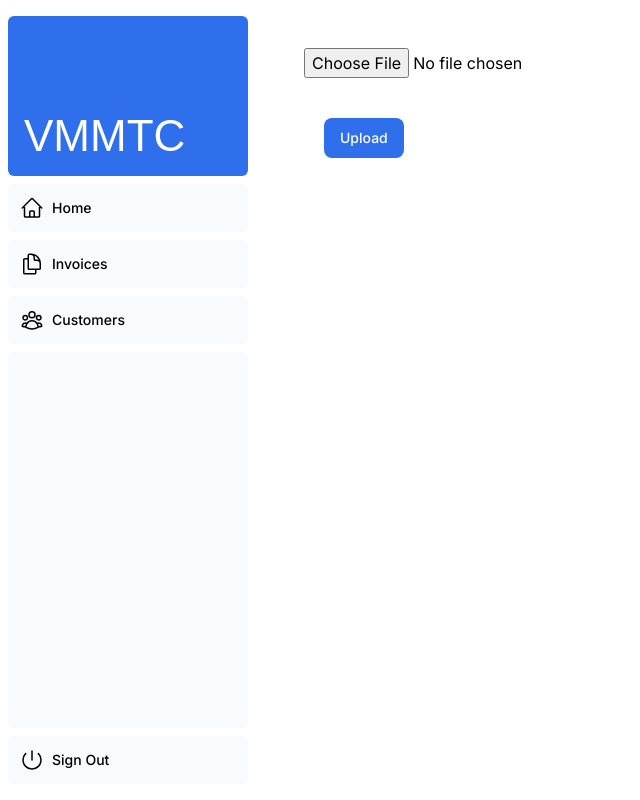
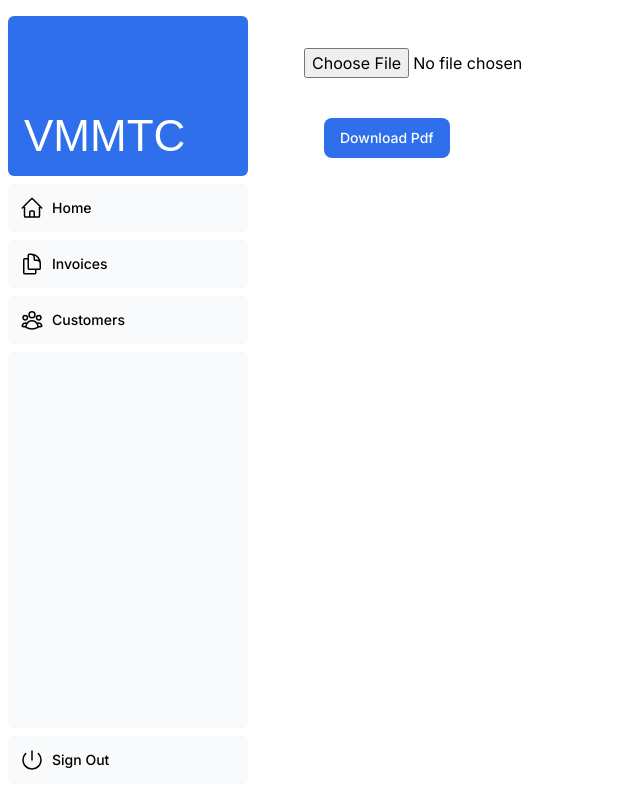
Before and after one commit to vmmtckalyan/church-invoice, a Next.js app: page /dashboard/receipt in a window 1280 px wide. Shown: the whole page, without its empty margins (0-640 px from the left). Built offline with nearby package versions, Linux system fonts and the light colour scheme; a web font is replaced by a local one.

Commit message:
changes done

```diff
--- a/app/dashboard/receipt/page.tsx
+++ b/app/dashboard/receipt/page.tsx
@@ -53,25 +53,31 @@ const UploadExcel: React.FC = () => {
     html2pdf().from(element).save();
   };
 
-  const handleUpload = () => {
-    console.log("handleUpload", data)
-    if (selectedFile) {
-      const fileReader = new FileReader();
-      fileReader.onload = async (event) => {
-        if (event.target) {
-          const data = event.target.result;
+  const handleUpload = async() => {
+    for (let i = 0; i < jsonData.length; i++) {
+      const element = document.getElementById(i + 'id');
+      const options = {
+        filename: jsonData[i].Receipt + "-" + jsonData[i].Name + '.pdf', // Specify the desired filename here
+      };
+      html2pdf().from(element).set(options).save();
+      // html2pdf().from(element).save();
+      // const formData = new FormData();
+      // formData.append('pdf', html2pdf().from(element).set(options));
+      // formData.append('to', jsonData[i].Mobile);
 
-          const workbook = XLSX.read(data, { type: 'binary' });
-          const sheetName = workbook.SheetNames[0];
-          const sheet = workbook.Sheets[sheetName];
-          const excelData = XLSX.utils.sheet_to_json<any[]>(sheet, { header: 1 });
-          setExcelData(excelData);
-        }
-      };
-      fileReader.readAsBinaryString(selectedFile);
-    } else {
-      console.log('No file selected.');
+      // try {
+      //   await axios.post('/api/send-pdf', formData, {
+      //     headers: {
+      //       'Content-Type': 'multipart/form-data'
+      //     }
+      //   });
+      //   alert('PDF sent successfully!');
+      // } catch (error) {
+      //   console.error('Error sending PDF:', error);
+      //   alert('Failed to send PDF.');
+      // }
     }
+
   };
 
 
@@ -83,7 +89,7 @@ const UploadExcel: React.FC = () => {
         onChange={handleFileChange}
       />
       <button className="ml-5 mt-10 flex h-10 items-center rounded-lg bg-blue-600 px-4 text-sm font-medium text-white transition-colors hover:bg-blue-500 focus-visible:outline focus-visible:outline-2 focus-visible:outline-offset-2 focus-visible:outline-blue-600"
-        onClick={handleUpload}>Upload</button>
+        onClick={handleUpload}>Download Pdf</button>
       {jsonData && jsonData[0] && (
         <div>
           <h2>Excel Data:</h2>
@@ -106,11 +112,12 @@ const UploadExcel: React.FC = () => {
           </table>
 
         </div >
+
       )}
       {jsonData.map((item, index) => (
-        <div key={index} id="divToPrint" className="bg-gray-100 border-4  border-violet-500/75 rounded-3xl shadow-2xl px-6 py-8 max-w-md mx-auto mt-8">
+        <div key={index} id={index + "id"} className="bg-gray-100 border-4  border-violet-500/75 rounded-3xl shadow-2xl px-6 py-8 max-w-md mx-auto mt-8">
           <Image
-            src="/vmmtc-logo.png"
+            src="/Vmmtc.jpeg"
             alt="Vmmtc"
             width={75}
             height={75}
```
